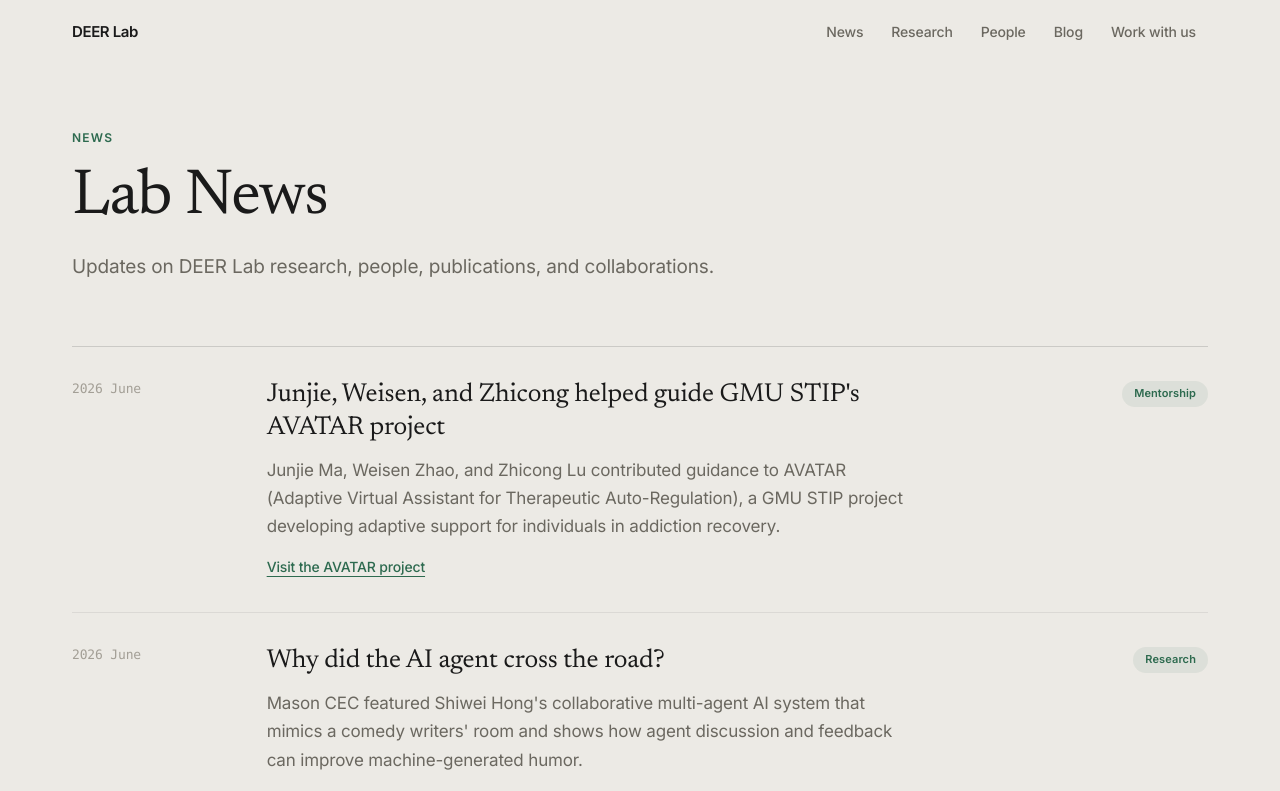
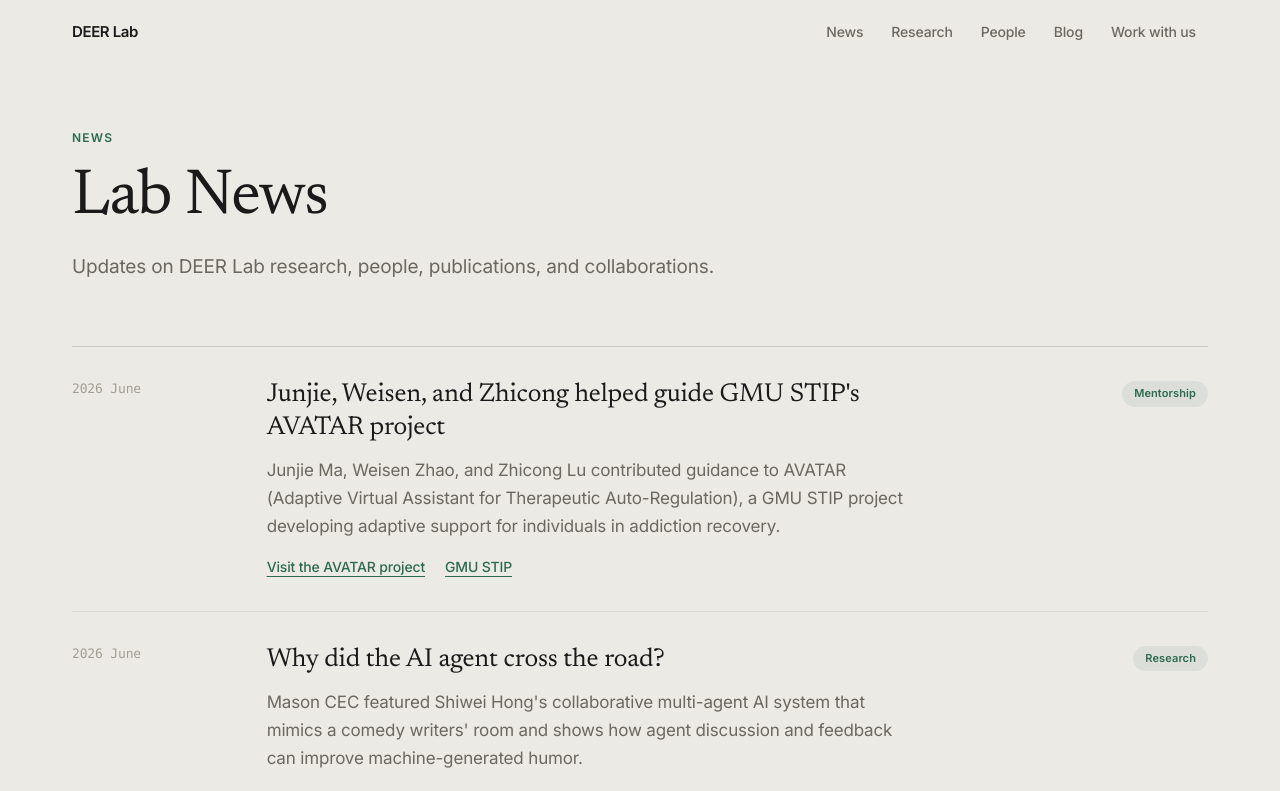
Before and after one commit to deerlab22030/deerlab, a React (Vite) app: page /#/news in a window 1280 px wide. Shown: the top 791 px of the page. Built offline with nearby package versions, Linux system fonts and the light colour scheme.

Commit message:
Keep GMU STIP link in AVATAR news

```diff
--- a/src/pages/NewsPage.tsx
+++ b/src/pages/NewsPage.tsx
@@ -11,6 +11,8 @@ const NEWS = [
     tag: 'Mentorship',
     link: 'https://avatar-mocha.vercel.app/',
     linkLabel: 'Visit the AVATAR project',
+    relatedLink: 'https://provost.gmu.edu/academics/undergraduate-education/mason-impact/summer-team-impact-projects',
+    relatedLinkLabel: 'GMU STIP',
   },
   {
     title: 'Why did the AI agent cross the road?',
@@ -87,10 +89,19 @@ export default function NewsPage() {
                 <div className="md:col-span-7">
                   <h2 className="font-serif text-[26px] leading-tight mb-3">{item.title}</h2>
                   <p className="text-body">{item.excerpt}</p>
-                  {item.link && (
-                    <a href={item.link} target="_blank" rel="noopener noreferrer" className="inline-flex mt-4 text-[14px] font-medium underline underline-offset-4" style={{ color: 'var(--accent-green)' }}>
-                      {item.linkLabel}
-                    </a>
+                  {(item.link || item.relatedLink) && (
+                    <div className="flex flex-wrap gap-x-5 gap-y-2 mt-4">
+                      {item.link && (
+                        <a href={item.link} target="_blank" rel="noopener noreferrer" className="inline-flex text-[14px] font-medium underline underline-offset-4" style={{ color: 'var(--accent-green)' }}>
+                          {item.linkLabel}
+                        </a>
+                      )}
+                      {item.relatedLink && (
+                        <a href={item.relatedLink} target="_blank" rel="noopener noreferrer" className="inline-flex text-[14px] font-medium underline underline-offset-4" style={{ color: 'var(--accent-green)' }}>
+                          {item.relatedLinkLabel}
+                        </a>
+                      )}
+                    </div>
                   )}
                 </div>
                 <div className="md:col-span-3 md:text-right">
--- a/src/sections/News.tsx
+++ b/src/sections/News.tsx
@@ -6,6 +6,8 @@ const NEWS_ITEMS = [
     title: "Junjie, Weisen, and Zhicong helped guide GMU STIP's AVATAR project",
     text: 'Junjie Ma, Weisen Zhao, and Zhicong Lu contributed guidance to AVATAR, an adaptive support system for individuals in addiction recovery.',
     href: 'https://avatar-mocha.vercel.app/',
+    relatedHref: 'https://provost.gmu.edu/academics/undergraduate-education/mason-impact/summer-team-impact-projects',
+    relatedLabel: 'GMU STIP',
   },
   {
     date: '2026 June',
@@ -69,6 +71,14 @@ export default function News() {
                     </Link>
                   )}
                   <span className="text-[15px] md:text-[16px] leading-relaxed" style={{ color: 'var(--text-primary)' }}> {item.text}</span>
+                  {item.relatedHref && (
+                    <>
+                      <span className="text-[15px] md:text-[16px]" style={{ color: 'var(--text-primary)' }}> </span>
+                      <a href={item.relatedHref} target="_blank" rel="noopener noreferrer" className="text-[14px] font-medium underline underline-offset-4" style={{ color: 'var(--accent-green)' }}>
+                        {item.relatedLabel}
+                      </a>
+                    </>
+                  )}
                 </div>
               </article>
             ))}
```
